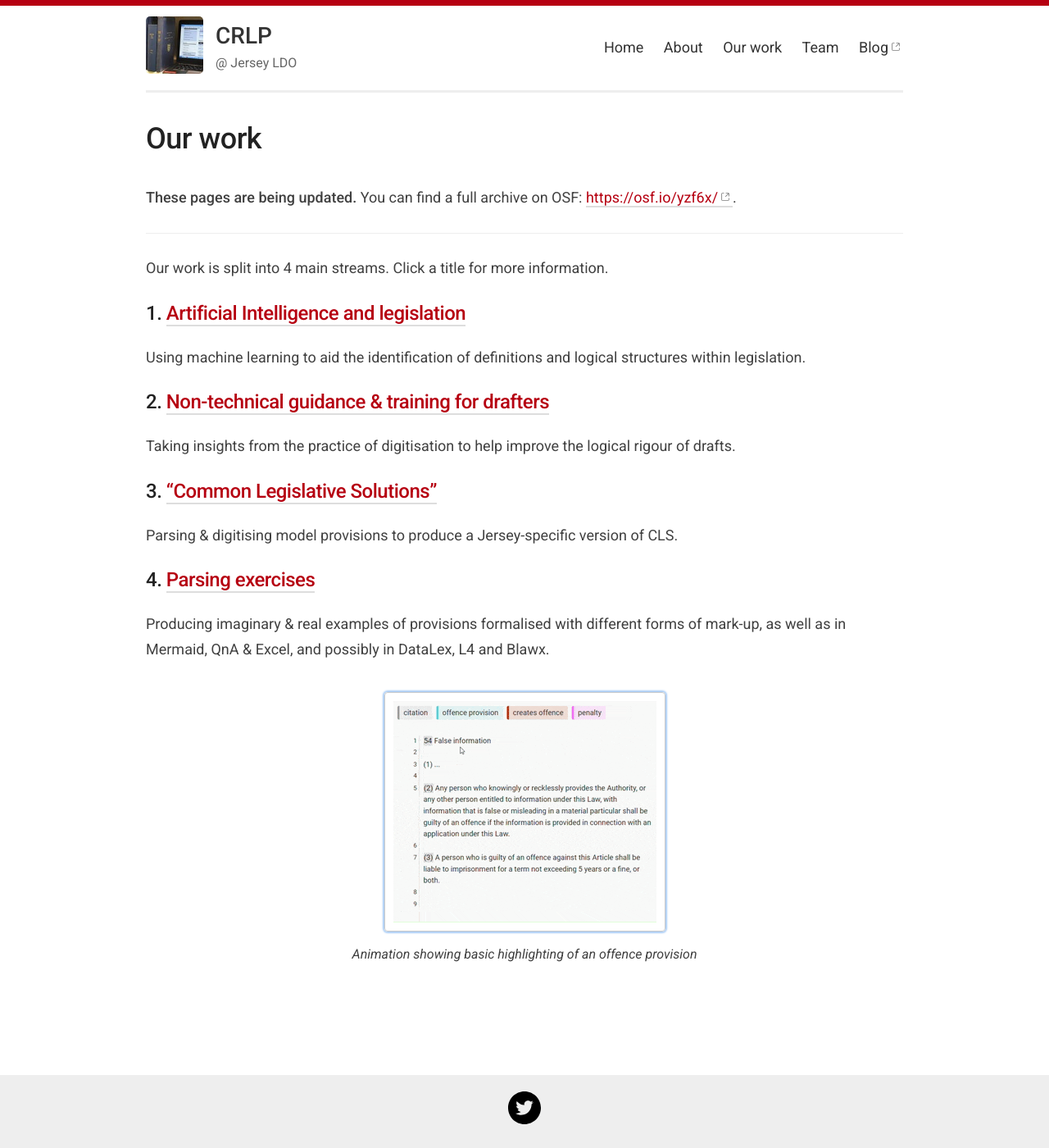
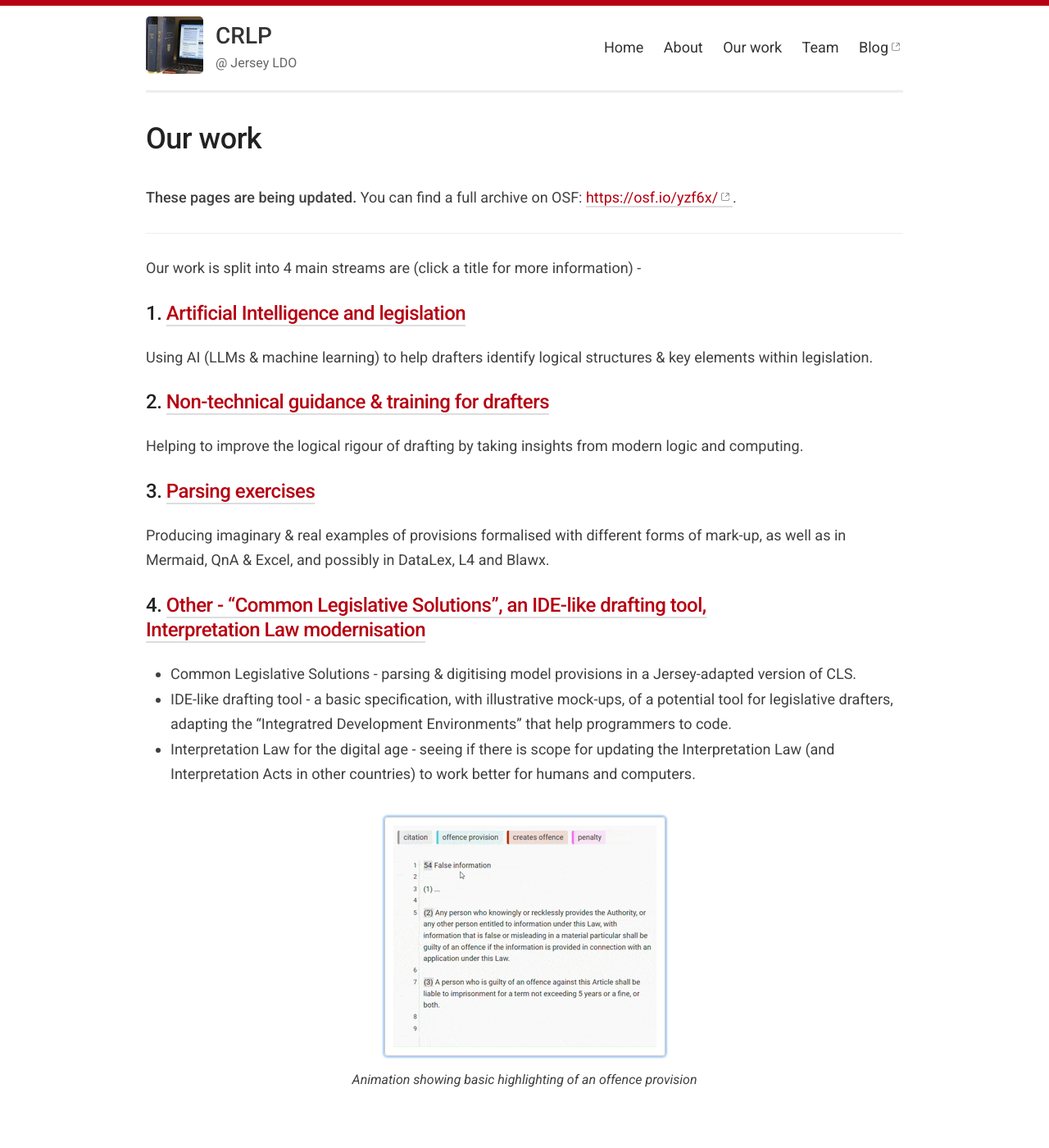
Before and after one commit to crlp-jerseyldo/crlp-jerseyldo.github.io, a Jekyll site: the page built from _pages/work.md, in a window 1280 px wide and 1400 px high. Shown: the whole window at 82% size. Built offline with Jekyll 4.4.1, drawn with Linux system fonts in a browser that asks for light colours.

Commit message:
Update work.md
Expanding CLS stream to include IDE tool and Interpretation Law

```diff
--- a/_pages/work.md
+++ b/_pages/work.md
@@ -8,23 +8,24 @@ permalink: /work/
 
 ----
 
-Our work is split into 4 main streams. Click a title for more information.
+Our work is split into 4 main streams are (click a title for more information) -
 
 ## 1. [Artificial Intelligence and legislation](/work/artificial-intelligence-and-legislation)
 
-Using machine learning to aid the identification of definitions and logical structures within legislation.
+Using AI (LLMs & machine learning) to help drafters identify logical structures & key elements within legislation.
 
 ## 2. [Non-technical guidance & training for drafters](/work/guidance-for-drafters)
 
-Taking insights from the practice of digitisation to help improve the logical rigour of drafts.
+Helping to improve the logical rigour of drafting by taking insights from modern logic and computing.
 
-## 3. [“Common Legislative Solutions”](/work/common-legislative-solutions)
-
-Parsing & digitising model provisions to produce a Jersey-specific version of CLS.
-
-## 4. [Parsing exercises](/work/parsing-exercises)
+## 3. [Parsing exercises](/work/parsing-exercises)
 
 Producing imaginary & real examples of provisions formalised with different forms of mark-up, as well as in Mermaid, QnA & Excel, and possibly in DataLex, L4 and Blawx.
+
+## 4. [Other - “Common Legislative Solutions”, an IDE-like drafting tool, Interpretation Law modernisation](/work/common-legislative-solutions)
+* Common Legislative Solutions - parsing & digitising model provisions in a Jersey-adapted version of CLS.
+* IDE-like drafting tool - a basic specification, with illustrative mock-ups, of a potential tool for legislative drafters, adapting the "Integratred Development Environments" that help programmers to code.
+* Interpretation Law for the digital age - seeing if there is scope for updating the Interpretation Law (and Interpretation Acts in other countries) to work better for humans and computers.
 
 ![Animation showing basic highlighting of a provision](/images/basic-highlighting.gif){:.my-l.frame} *Animation showing basic highlighting of an offence provision*
 
```
